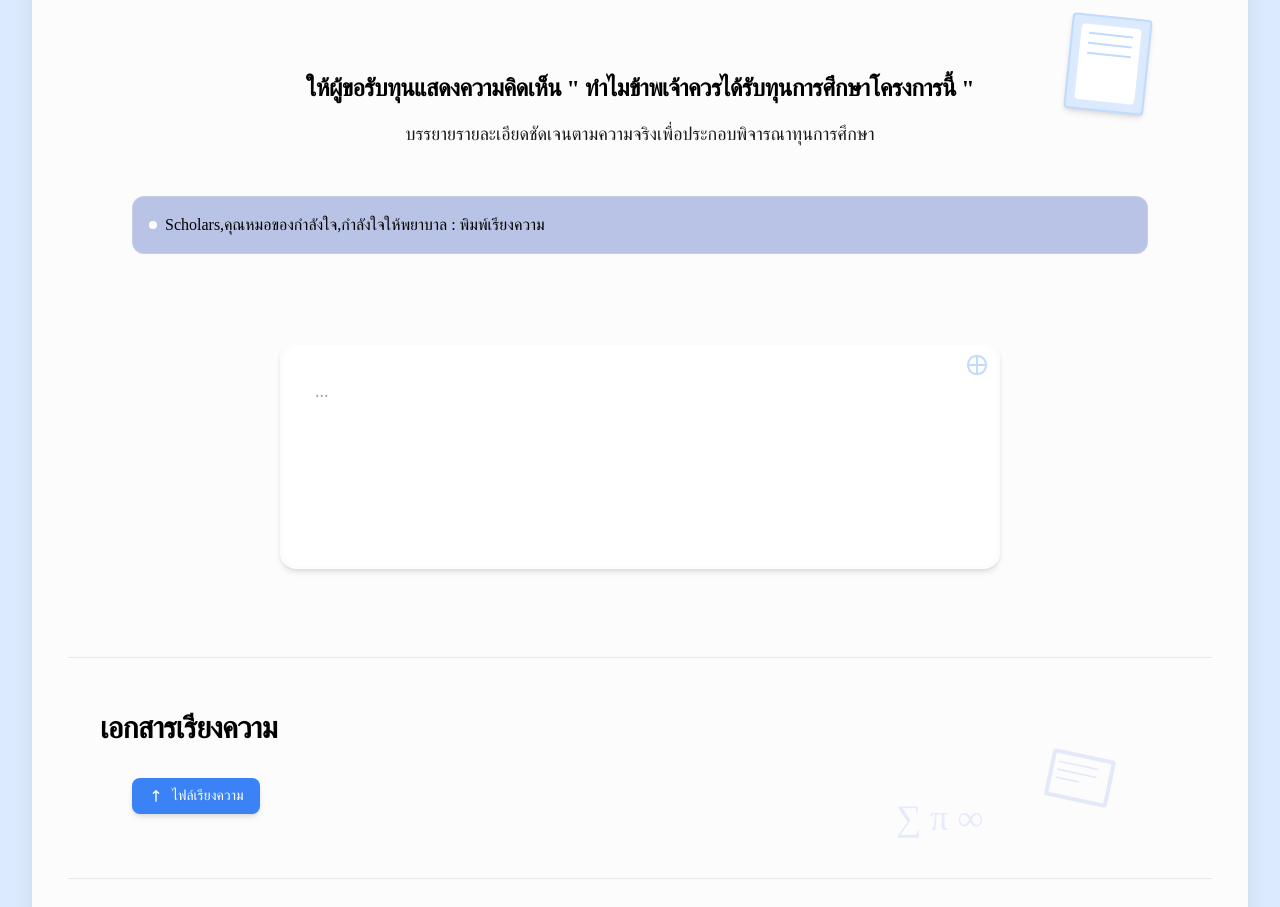
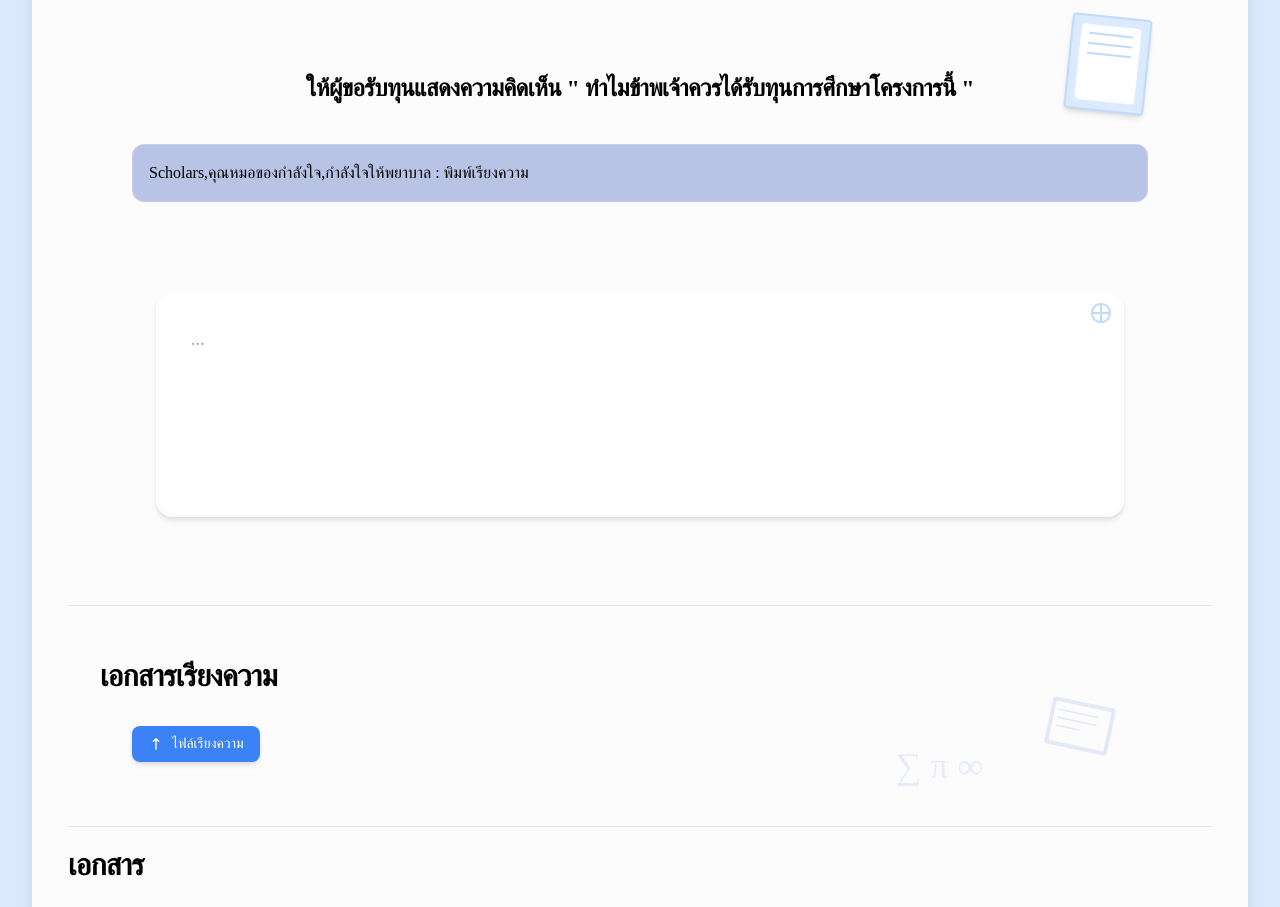
Before and after one commit to CKMarineTest/LoginGumlungjai, a Vue app: page /thegift/documentdata in a window 1280 px wide. Shown: the part 5460-6367 px from the top of the page. Built offline with nearby package versions, Linux system fonts and the light colour scheme; a web font is replaced by a local one.

Commit message:
Revision 22

```diff
--- a/src/components/ReasonCommentComponent.vue
+++ b/src/components/ReasonCommentComponent.vue
@@ -45,14 +45,10 @@
                         class="text-lg sm:text-xl md:text-2xl font-bold tracking-tight text-center mb-2 sm:mb-4 text-shadow relative">
                         ให้ผู้ขอรับทุนแสดงความคิดเห็น " ทำไมข้าพเจ้าควรได้รับทุนการศึกษาโครงการนี้ "
                     </h1>
-                    <p class="text-center text-sm sm:text-base md:text-lg opacity-90 mb-4 sm:mb-6">
-                        บรรยายรายละเอียดชัดเจนตามความจริงเพื่อประกอบพิจารณาทุนการศึกษา
-                    </p>
                     <br>
                     <div
                         class="space-y-2 bg-blue-800/30 p-4 rounded-xl text-sm sm:text-base border border-white/20">
                         <p class="flex items-center space-x-2">
-                            <span class="w-1.5 h-1.5 sm:w-2 sm:h-2 bg-white rounded-full flex-shrink-0"></span>
                             <span>Scholars,คุณหมอของกำลังใจ,กำลังใจให้พยาบาล : พิมพ์เรียงความ</span>
                         </p>
                     </div>
@@ -61,7 +57,7 @@
                 <div class="p-4 sm:p-6 md:p-8 relative">
                     <div class="group">
                         <div class="flex flex-col items-center justify-center space-y-4 sm:space-y-6 h-full">
-                            <div class="w-full max-w-3xl mx-auto p-6">
+                            <div class="w-full max-w-full mx-auto p-6">
                                 <div class="relative rounded-2xl p-[3px] transition-all duration-500"
                                     :class="{ 'shadow-lg ring-2 ring-blue-100': isFocused, 'shadow-md': !isFocused }">
 
```
